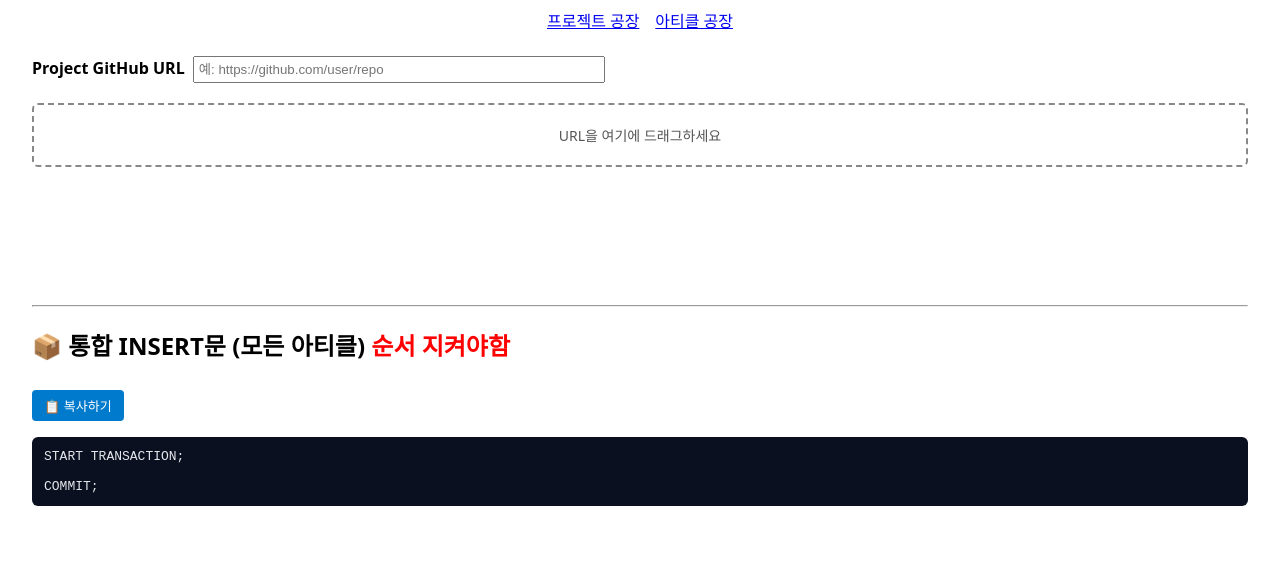
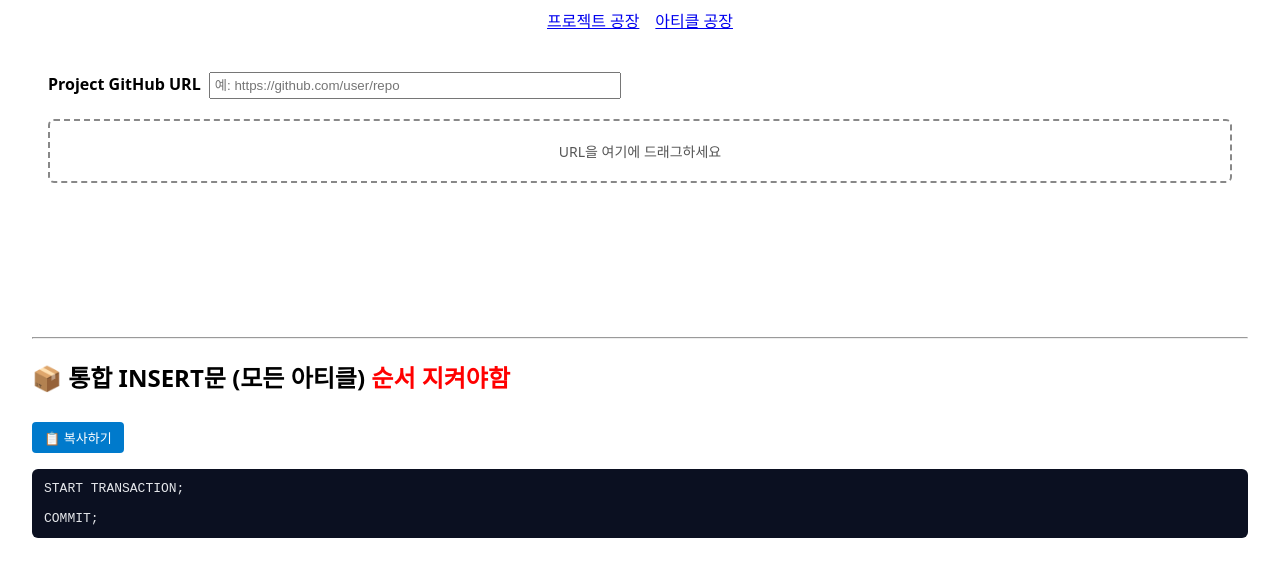
Before and after one commit to wo-o29/factory, a Next.js app: page /sql-builder in a window 1280 px wide. Shown: the top 576 px of the page. Built offline with nearby package versions, Linux system fonts and the light colour scheme.

Commit message:
123123213

```diff
--- a/src/pages/sql-builder.tsx
+++ b/src/pages/sql-builder.tsx
@@ -332,6 +332,15 @@ export default function SqlBuilder() {
       </Head>
 
       <div className="container">
+        <div
+          style={{
+            position: "sticky",
+            top: 0,
+            zIndex: 10,
+            background: "white",
+            padding: "16px",
+          }}
+        >
           {/* Project GitHub URL 입력 */}
           <div className="project-url-section">
             <label>Project GitHub URL</label>
@@ -343,7 +352,6 @@ export default function SqlBuilder() {
               className="project-url-input"
             />
           </div>
-
           {/* 드롭박스 */}
           <div
             ref={dropboxRef}
@@ -369,6 +377,7 @@ export default function SqlBuilder() {
             ) : (
               "URL을 여기에 드래그하세요"
             )}
+          </div>
         </div>
 
         {/* 아티클 블록들 */}
```
Lines whose indentation alone changed are shown as unchanged.
